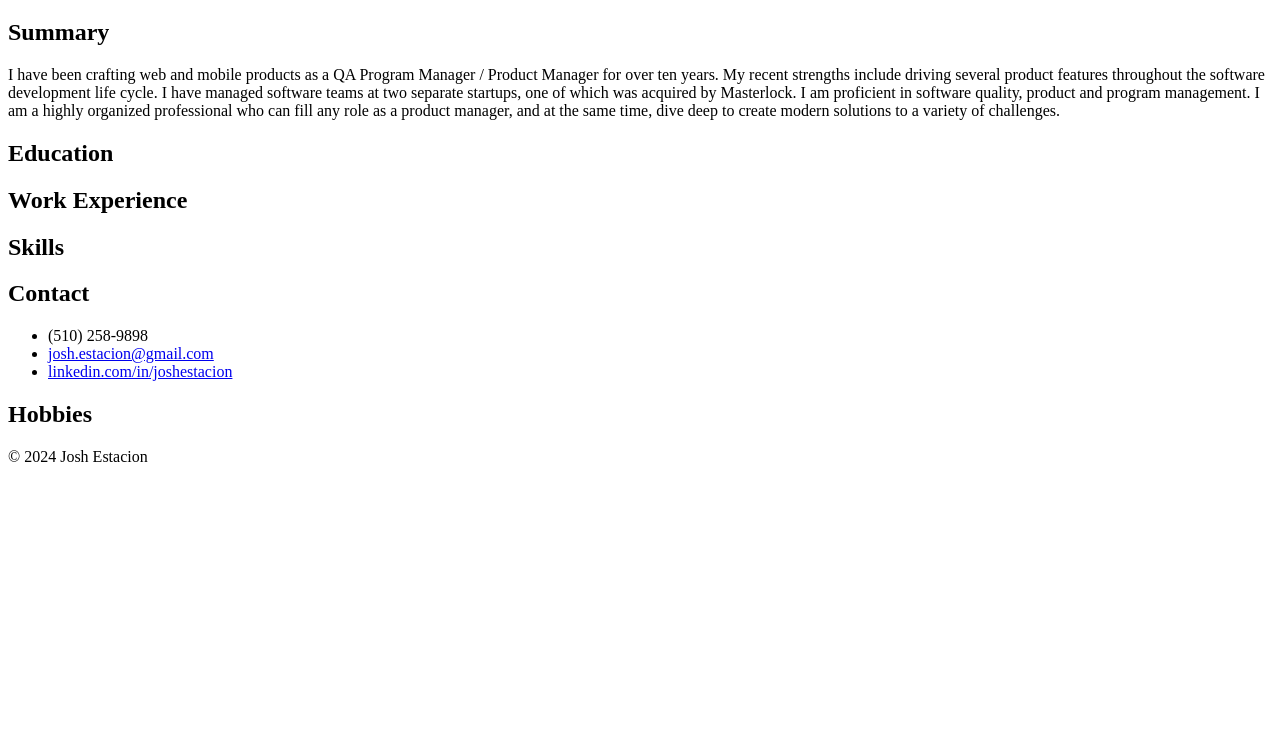
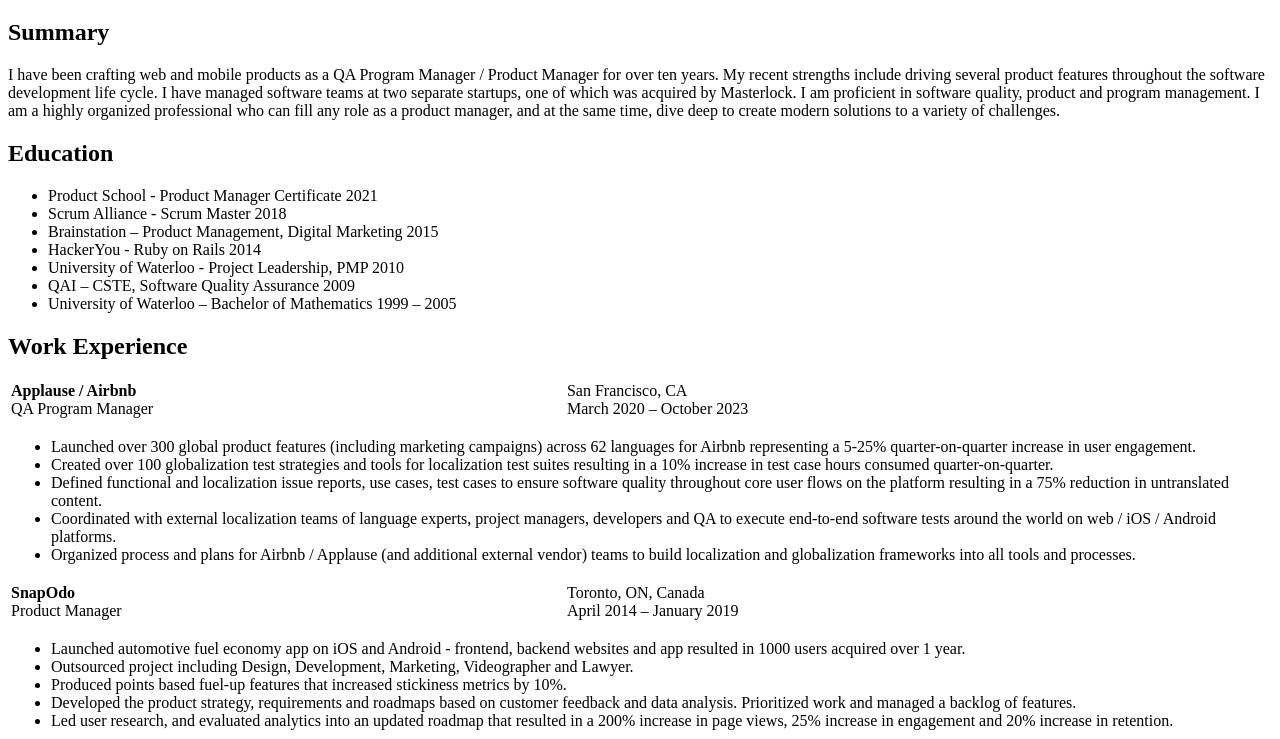
Before and after one commit to uzurper/webdev, a plain HTML site: page index.html in a window 1280 px wide. Shown: the part 61-800 px from the top of the page. Drawn offline with Linux system fonts and the light colour scheme.

Commit message:
Add files via upload

```diff
--- a/index.html
+++ b/index.html
@@ -9,10 +9,73 @@
 <h2>Summary</h2>
 I have been crafting web and mobile products as a QA Program Manager / Product Manager for over ten years. My recent strengths include driving several product features throughout the software development life cycle. I have managed software teams at two separate startups, one of which was acquired by Masterlock. I am proficient in software quality, product and program management. I am a highly organized professional who can fill any role as a product manager, and at the same time, dive deep to create modern solutions to a variety of challenges.
 
+<h2>Education</h2>
+<ul>
+    <li>Product School - Product Manager Certificate 2021</li>
+    <li>Scrum Alliance - Scrum Master  2018</li>
+    <li>Brainstation – Product Management, Digital Marketing  2015</li>
+    <li>HackerYou - Ruby on Rails  2014</li>
+    <li>University of Waterloo - Project Leadership, PMP  2010</li>
+    <li>QAI – CSTE, Software Quality Assurance  2009</li>
+    <li>University of Waterloo – Bachelor of Mathematics  1999 – 2005</li>
 
-<h2>Education</h2>
+</ul>
 
 <h2>Work Experience</h2>
+
+<table>
+    <tr>
+        <td>
+            <b>Applause / Airbnb</b>
+            <br>QA Program Manager
+
+        </td>
+        <td>
+            San Francisco, CA
+            <br>March 2020 – October 2023
+
+        </td>
+    </tr>
+
+    <tr>
+        <td colspan="2">
+            <ul>
+                <li>Launched over 300 global product features (including marketing campaigns) across 62 languages for Airbnb representing a 5-25% quarter-on-quarter increase in user engagement.</li>
+                <li>Created over 100 globalization test strategies and tools for localization test suites resulting in a 10% increase in test case hours consumed quarter-on-quarter.</li>
+                <li>Defined functional and localization issue reports, use cases, test cases to ensure software quality throughout core user flows on the platform resulting in a 75% reduction in untranslated content.</li>
+                <li>Coordinated with external localization teams of language experts, project managers, developers and QA to execute end-to-end software tests around the world on web / iOS / Android platforms.</li>
+                <li>Organized process and plans for Airbnb / Applause (and additional external vendor) teams to build localization and globalization frameworks into all tools and processes.</li>
+            </ul>
+        </td>
+
+    </tr>
+
+    <tr>
+        <td>
+            <b>SnapOdo</b>
+            <br>Product Manager
+
+        </td>
+        <td>
+            Toronto, ON, Canada
+            <br>April 2014 – January 2019
+
+        </td>
+    </tr>
+
+    <tr>
+        <td colspan="2">
+            <ul>
+                <li>Launched automotive fuel economy app on iOS and Android - frontend, backend websites and app resulted in 1000 users acquired over 1 year.</li>
+                <li>Outsourced project including Design, Development, Marketing, Videographer and Lawyer.</li>
+                <li>Produced points based fuel-up features that increased stickiness metrics by 10%.</li>
+                <li>Developed the product strategy, requirements and roadmaps based on customer feedback and data analysis. Prioritized work and managed a backlog of features.</li>
+                <li>Led user research, and evaluated analytics into an updated roadmap that resulted in a 200% increase in page views, 25% increase in engagement and 20% increase in retention.</li>
+            </ul>
+        </td>
+
+    </tr>
+</table>
 
 <h2>Skills</h2>
 
```
